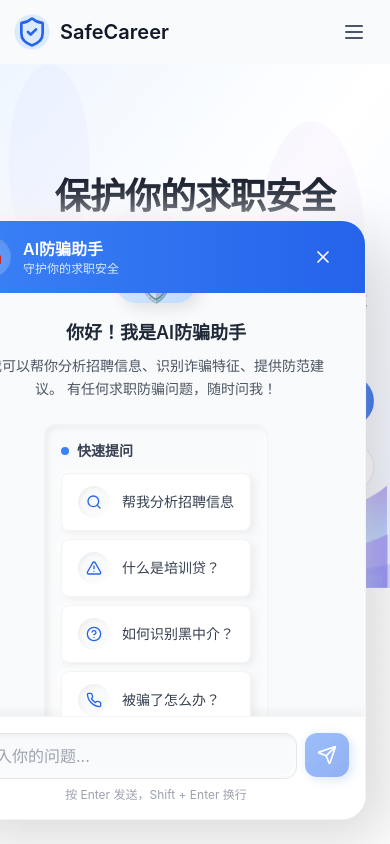
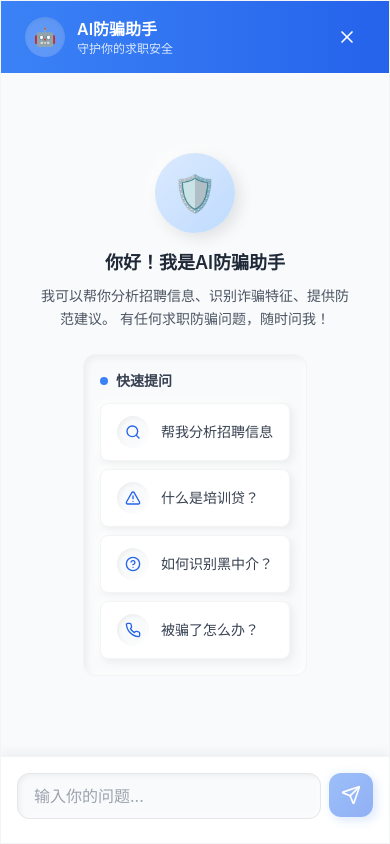
Before and after one commit to XimilalaXiang/law-web, a React (Vite) app: page / in a window 390 px wide. Both pictures are taken after a click on the button 334 px from the left and 788 px from the top of the page. Built offline with nearby package versions, Linux system fonts and the light colour scheme.

Commit message:
优化AI助手移动端适配：全屏显示、响应式按钮、安全区域支持

```diff
--- a/src/components/AIAssistant/ChatWindow.tsx
+++ b/src/components/AIAssistant/ChatWindow.tsx
@@ -49,7 +49,7 @@ const ChatWindow: React.FC<ChatWindowProps> = ({ onClose }) => {
   };
 
   return (
-    <div className="fixed bottom-6 right-6 z-50 flex flex-col w-[420px] h-[600px] bg-white rounded-3xl shadow-[20px_20px_60px_rgba(0,0,0,0.15),-10px_-10px_40px_rgba(255,255,255,0.8)] border border-gray-100 overflow-hidden">
+    <div className="fixed bottom-0 right-0 md:bottom-6 md:right-6 z-50 flex flex-col w-full h-full md:w-[420px] md:h-[600px] md:rounded-3xl bg-white shadow-[20px_20px_60px_rgba(0,0,0,0.15),-10px_-10px_40px_rgba(255,255,255,0.8)] border border-gray-100 overflow-hidden">
       {/* 头部 */}
       <div className="flex items-center justify-between px-6 py-4 bg-gradient-to-r from-blue-500 to-blue-600 text-white shadow-lg">
         <div className="flex items-center gap-3">
@@ -134,7 +134,7 @@ const ChatWindow: React.FC<ChatWindowProps> = ({ onClose }) => {
       </div>
 
       {/* 输入区域 */}
-      <div className="p-4 bg-white border-t border-gray-100 shadow-[0_-4px_10px_rgba(0,0,0,0.05)]">
+      <div className="p-4 pb-6 md:pb-4 bg-white border-t border-gray-100 shadow-[0_-4px_10px_rgba(0,0,0,0.05)]">
         <div className="flex gap-2">
           <textarea
             ref={inputRef}
@@ -162,7 +162,7 @@ const ChatWindow: React.FC<ChatWindowProps> = ({ onClose }) => {
           </button>
         </div>
 
-        <p className="text-xs text-gray-400 mt-2 text-center">
+        <p className="hidden md:block text-xs text-gray-400 mt-2 text-center">
           按 Enter 发送，Shift + Enter 换行
         </p>
       </div>
--- a/src/components/AIAssistant/FloatingButton.tsx
+++ b/src/components/AIAssistant/FloatingButton.tsx
@@ -20,8 +20,8 @@ const FloatingButton: React.FC<FloatingButtonProps> = ({ onClick, hasUnread = fa
       <div className="absolute inset-0 bg-blue-600 rounded-full blur-lg opacity-30 group-hover:opacity-50 transition-opacity duration-300"></div>
 
       {/* 主按钮 - Neumorphic风格 */}
-      <div className="relative w-16 h-16 bg-gradient-to-br from-blue-500 to-blue-600 rounded-full shadow-[8px_8px_20px_rgba(59,130,246,0.3),-4px_-4px_15px_rgba(147,197,253,0.2)] flex items-center justify-center transition-all duration-300 group-hover:shadow-[6px_6px_15px_rgba(59,130,246,0.4),-3px_-3px_10px_rgba(147,197,253,0.3)] group-hover:scale-105 group-active:scale-95 border border-blue-400/30">
-        <MessageCircleIcon className="h-7 w-7 text-white" />
+      <div className="relative w-14 h-14 md:w-16 md:h-16 bg-gradient-to-br from-blue-500 to-blue-600 rounded-full shadow-[8px_8px_20px_rgba(59,130,246,0.3),-4px_-4px_15px_rgba(147,197,253,0.2)] flex items-center justify-center transition-all duration-300 group-hover:shadow-[6px_6px_15px_rgba(59,130,246,0.4),-3px_-3px_10px_rgba(147,197,253,0.3)] group-hover:scale-105 group-active:scale-95 border border-blue-400/30">
+        <MessageCircleIcon className="h-6 w-6 md:h-7 md:w-7 text-white" />
 
         {/* 未读提示点 */}
         {hasUnread && (
```
